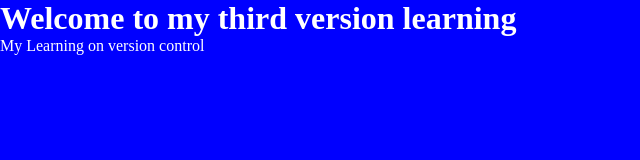
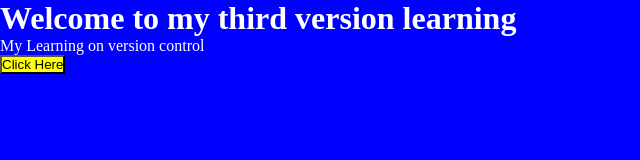
Before and after one commit to Pasik-En/version-3, a plain HTML site: page index.html in a window 1280 px wide. Shown: the whole page, without its empty margins (0-640 px from the left). Drawn offline with Linux system fonts and the light colour scheme.

Commit message:
Add button section

```diff
--- a/index.css
+++ b/index.css
@@ -8,3 +8,7 @@ body{
     background-color: blue;
     color: white;
 }
+
+button {
+    background-color: yellow;
+}
--- a/index.html
+++ b/index.html
@@ -13,5 +13,7 @@
 
     <p> My Learning on version control</p>
 
+    <button>Click Here</button>
+
 </body>
 </html>
```
